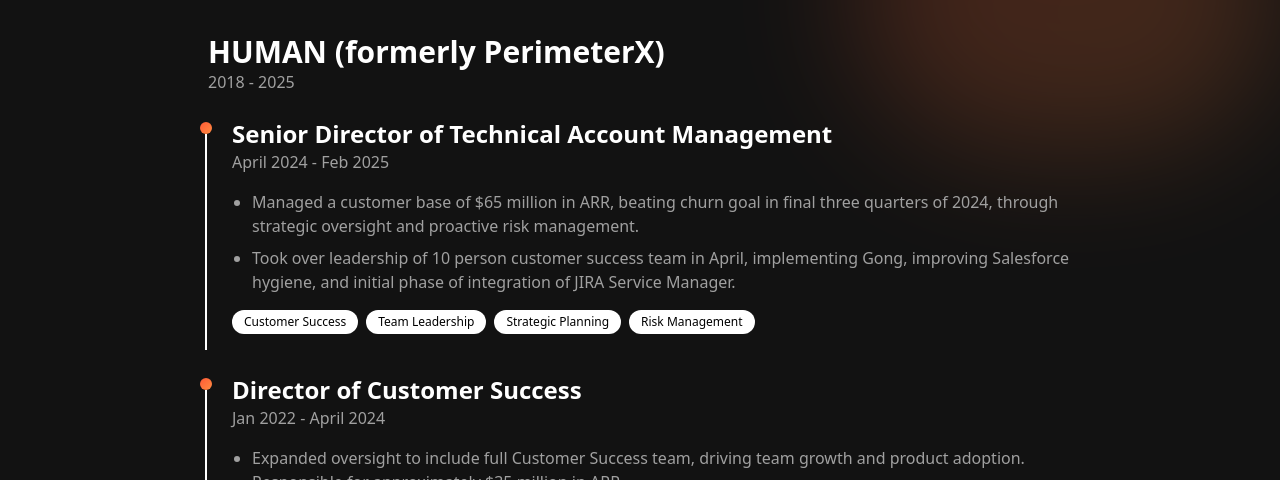
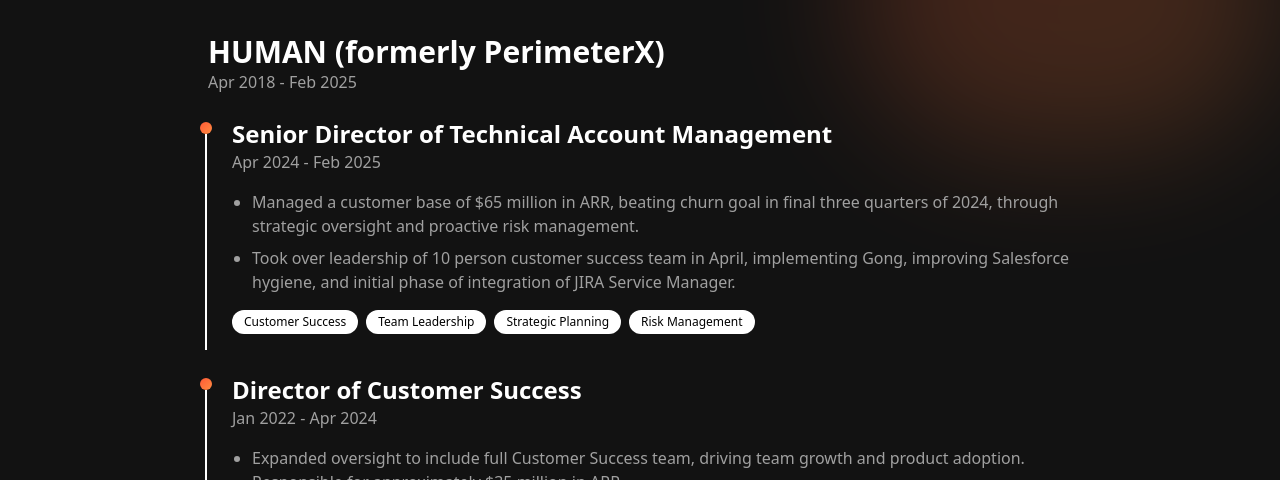
Before and after one commit to chrisfio/portfolio-website, a Next.js app: page /work in a window 1280 px wide. Shown: the part 254-734 px from the top of the page. Built offline with nearby package versions, Linux system fonts and the light colour scheme.

Commit message:
tweaks to resume/work experience page

```diff
--- a/src/app/work/page.tsx
+++ b/src/app/work/page.tsx
@@ -4,11 +4,11 @@
     {
       id: "human",
       company: "HUMAN (formerly PerimeterX)",
-      period: "2018 - 2025",
+      period: "Apr 2018 - Feb 2025",
       roles: [
         {
           title: "Senior Director of Technical Account Management",
-          period: "April 2024 - Feb 2025",
+          period: "Apr 2024 - Feb 2025",
           description: [
             "Managed a customer base of $65 million in ARR, beating churn goal in final three quarters of 2024, through strategic oversight and proactive risk management.",
             "Took over leadership of 10 person customer success team in April, implementing Gong, improving Salesforce hygiene, and initial phase of integration of JIRA Service Manager."
@@ -17,7 +17,7 @@
         },
         {
           title: "Director of Customer Success",
-          period: "Jan 2022 - April 2024",
+          period: "Jan 2022 - Apr 2024",
           description: [
             "Expanded oversight to include full Customer Success team, driving team growth and product adoption. Responsible for approximately $35 million in ARR.",
             "Led team and customer base during post-merger integration with HUMAN beginning in Aug 2022, ensuring continuity and high satisfaction.",
```
Also changed, not shown: 1 other file (tests, documents, lock files or other folders).
